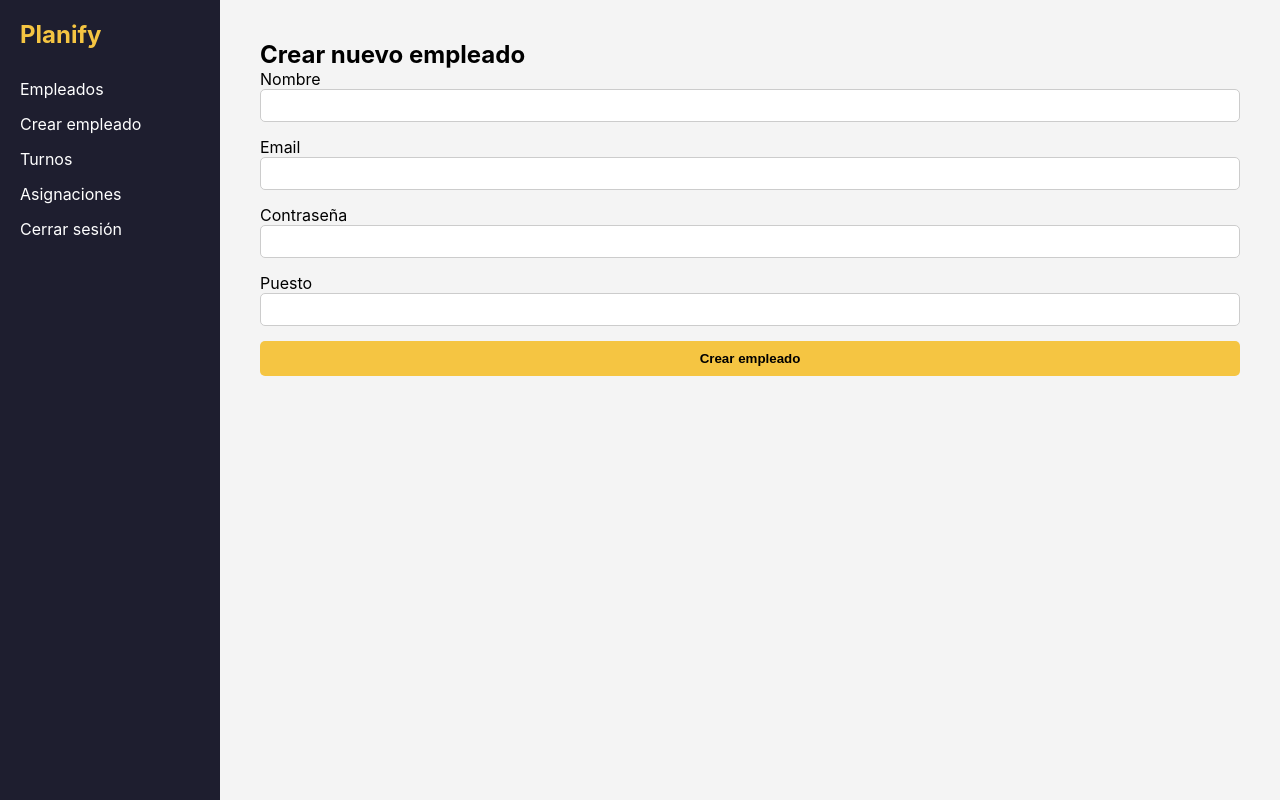
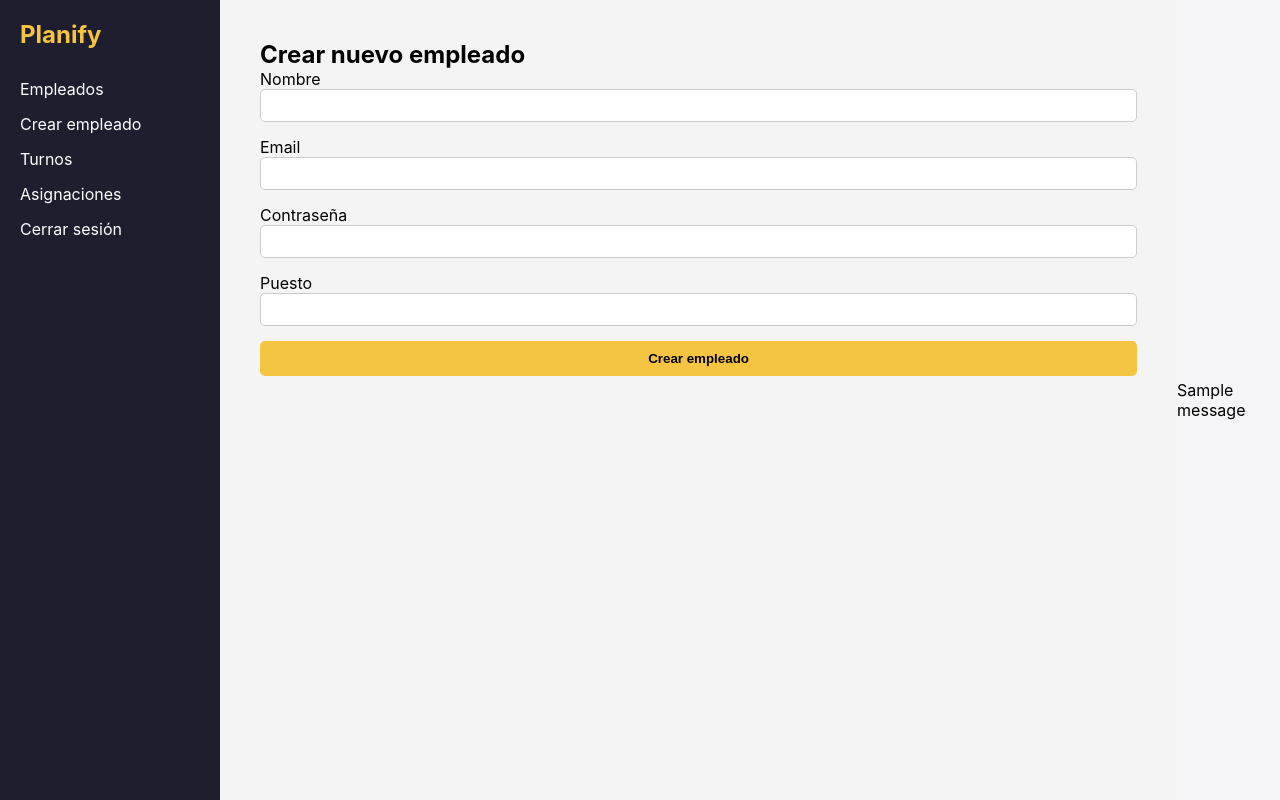
Before and after one commit to ImanKD06/Planify, a Flask app: page /admin/empleados/crear in a window 1280 px wide. Run offline with Flask 3, Linux system fonts and the light colour scheme; the visitor is signed in with stand-in values (Sample User, id 1); one stand-in notice (Sample message) is shown; parts of the project's set-up code (start-up, migrations or seed data) failed here and were passed over.

Commit message:
Enhance admin layout with flash message display
Added flash message support to admin layout.

```diff
--- a/planify/templates/admin/layout.html
+++ b/planify/templates/admin/layout.html
@@ -25,5 +25,15 @@
 
 </div>
 
+{% with messages = get_flashed_messages(with_categories=true) %}
+  {% if messages %}
+    {% for category, message in messages %}
+      <div class="alert {{ category }}">
+        {{ message }}
+      </div>
+    {% endfor %}
+  {% endif %}
+{% endwith %}
+
 </body>
 </html>
```
